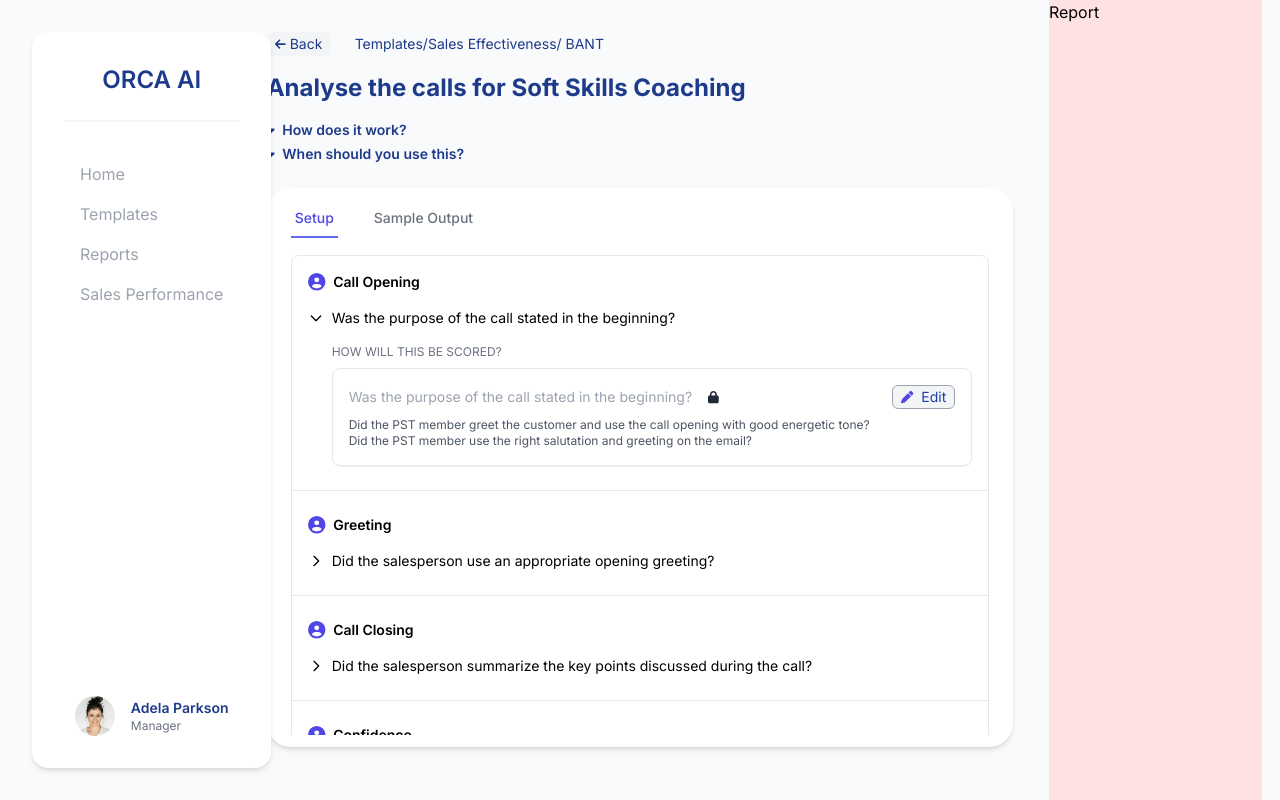
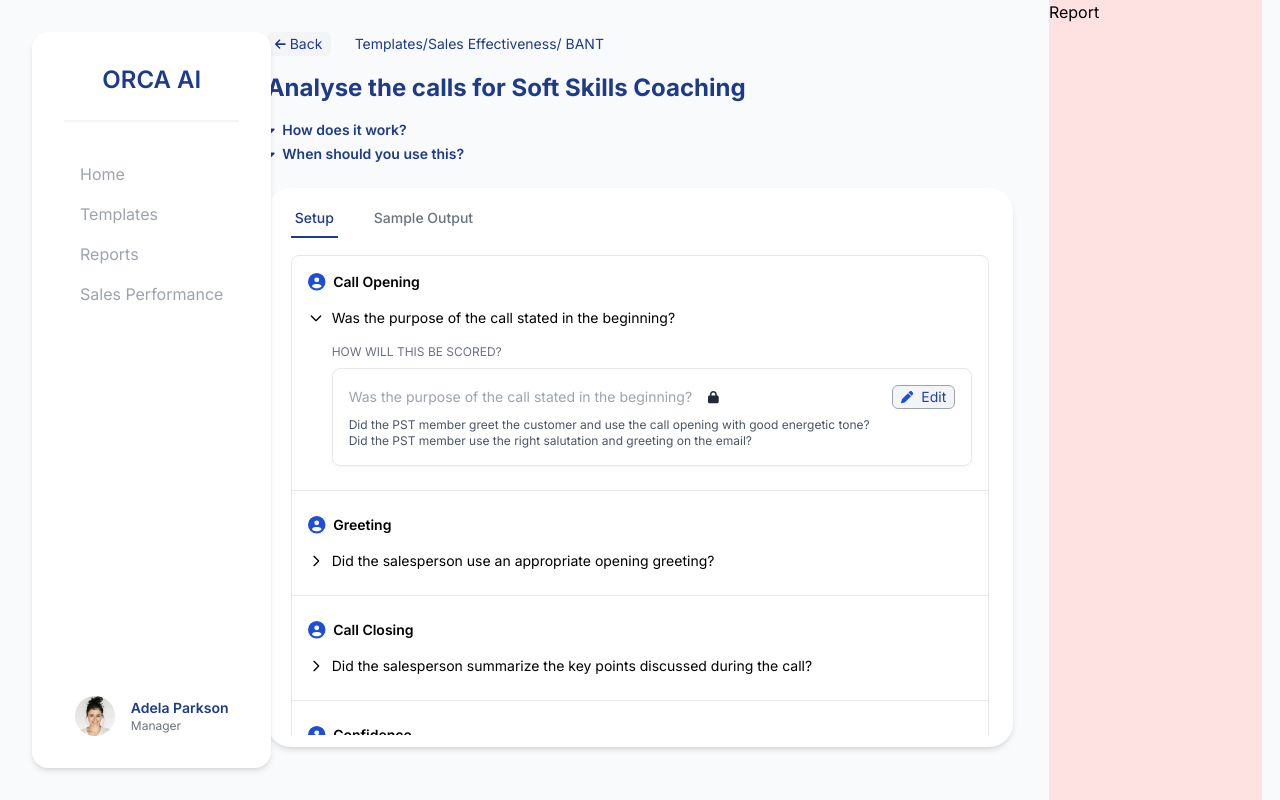
Before and after one commit to Aayushi-Agrwal/Orca.ai-assignment, a Next.js app: page / in a window 1280 px wide. Built offline with nearby package versions, Linux system fonts and the light colour scheme.

Commit message:
fix: color scheme

```diff
--- a/app/_components/Dropdown.tsx
+++ b/app/_components/Dropdown.tsx
@@ -27,7 +27,7 @@ const Dropdown = ({
           <FontAwesomeIcon
             icon={faCircleUser}
             size="lg"
-            className="text-indigo-600"
+            className="text-blue-700"
           />
           {title}
         </span>
--- a/app/_components/Tabs.tsx
+++ b/app/_components/Tabs.tsx
@@ -17,7 +17,7 @@ const Tab = ({ tabs }: { tabs: Tab[] }) => {
               onClick={() => setActiveTab(index)}
               className={`${
                 activeTab === index
-                  ? "border-indigo-500 text-indigo-600"
+                  ? "border-blue-900 text-blue-900"
                   : "border-transparent text-gray-500 hover:text-gray-700 hover:border-gray-300"
               } whitespace-nowrap py-2 px-1 border-b-2 font-medium text-sm`}
             >
--- a/app/_layouts/Dashboard.tsx
+++ b/app/_layouts/Dashboard.tsx
@@ -78,7 +78,7 @@ function Dashboard() {
                       <FontAwesomeIcon
                         icon={faPen}
                         size="sm"
-                        className="text-indigo-600 mr-2"
+                        className="text-blue-700 mr-2"
                       />
                       Edit
                     </button>
```
